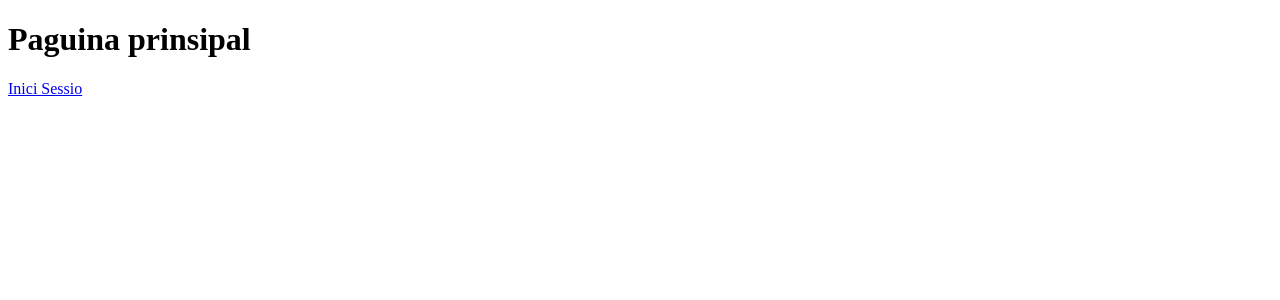
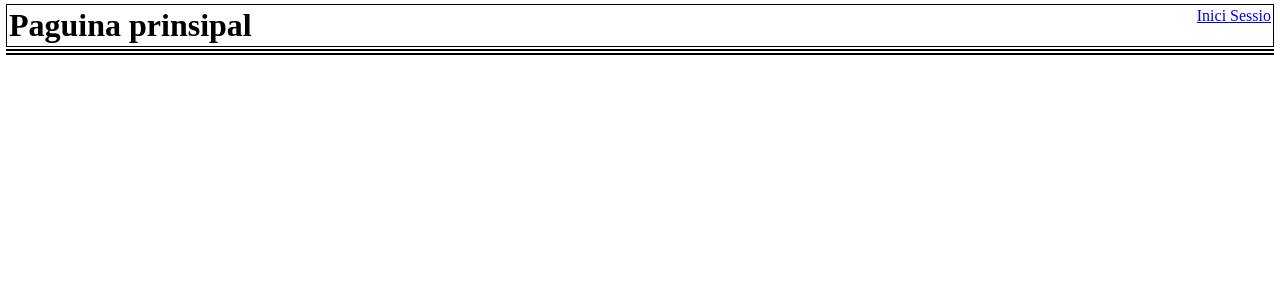
Before and after one commit to Sergi-FR/Projecte2, a PHP site: page / in a window 1280 px wide. Shown: the top 300 px of the page. Run offline with PHP 8.4, Linux system fonts and the light colour scheme.

Commit message:
Add files via upload

```diff
--- /dev/null
+++ b/Web/css/estils.css
@@ -0,0 +1,19 @@
+*{
+    padding: 0px;
+    margin: 2px;
+}
+
+header {
+    border: 1px solid black;
+    display: flex;
+
+    justify-content: space-between;
+}
+
+main{
+    border: 1px solid black;
+}
+
+footer{
+    border: 1px solid black;
+}
--- a/Web/index.php
+++ b/Web/index.php
@@ -1,7 +1,3 @@
-<?php
-
-
-?>
 <!DOCTYPE html>
 <html lang="en">
 <head>
@@ -9,6 +5,7 @@
     <meta http-equiv="X-UA-Compatible" content="IE=edge">
     <meta name="viewport" content="width=device-width, initial-scale=1.0">
     <title>GYM</title>
+    <link rel="stylesheet" href="css/estils.css">
 </head>
 <body>
     <header>
--- a/Web/index_menu.php
+++ b/Web/index_menu.php
@@ -9,6 +9,7 @@
     <meta http-equiv="X-UA-Compatible" content="IE=edge">
     <meta name="viewport" content="width=device-width, initial-scale=1.0">
     <title>GYM</title>
+    <link rel="stylesheet" href="css/estils.css">
 </head>
 <body>
     <header>
```
